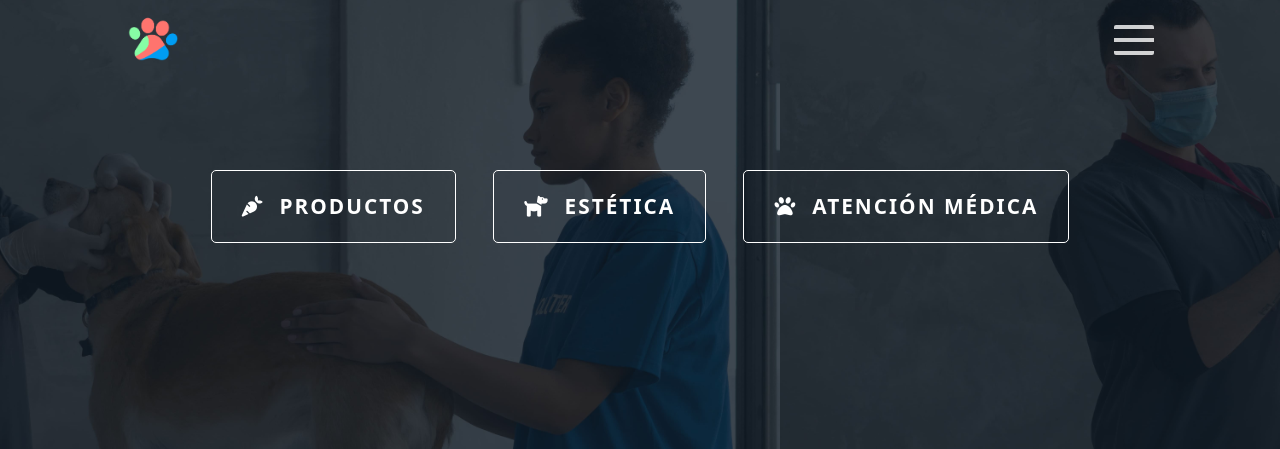
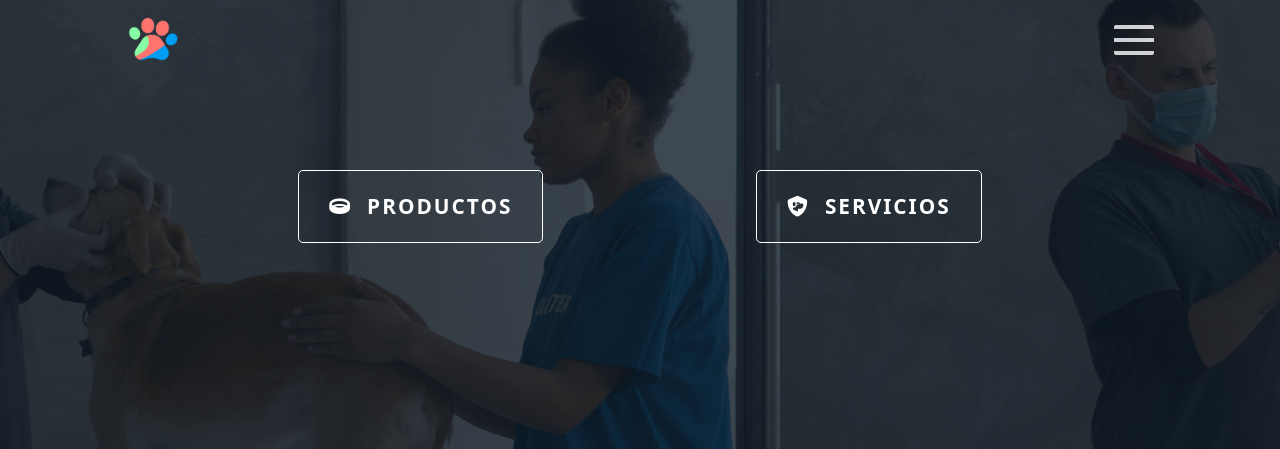
Before and after one commit to iDylaan/Veterinaria-dinamica, a PHP site: page / in a window 1280 px wide. Shown: the top 449 px of the page. Run offline with PHP 8.4, Linux system fonts and the light colour scheme; some libraries are stand-ins or nearby versions.

Commit message:
Cambio index SERVICIOS

```diff
--- a/includes/config/database.php
+++ b/includes/config/database.php
@@ -1,8 +1,8 @@
 <?php
 
 function conectarDB() : mysqli {
-    $db = mysqli_connect('localhost', 'id18726484_veterinariaadmin', 'M4FU(!\zJieA&VYt', 'id18726484_veterinaria');
-    // $db = mysqli_connect('localhost', 'root', '', 'veterinariadb');
+    // $db = mysqli_connect('localhost', 'id18726484_veterinariaadmin', 'M4FU(!\zJieA&VYt', 'id18726484_veterinaria');
+    $db = mysqli_connect('localhost', 'root', '', 'veterinariadb');
 
     if( !$db ) {
         echo "Error no se pudo conectar a la base de datos";
--- a/index.php
+++ b/index.php
@@ -58,16 +58,12 @@
             <section class="categorias-desktop">
                 <div class="categorias__container">
 
-                    <div class="categorias__productos"><i class="fa-solid fa-carrot"></i>
+                    <div class="categorias__productos"><i class="fa-solid fa-ring"></i>
                         <p>Productos</p>
                     </div>
-                    <div class="categorias__estetica"><i class="fa-solid fa-dog"></i>
-                        <p>Estética</p>
+                    <div class="categorias__estetica"><i class="fa-solid fa-shield-dog"></i>
+                        <p>Servicios</p>
                     </div>
-                    <div class="categorias__atencion-medica"><i class="fa-solid fa-paw"></i>
-                        <p>Atención Médica</p>
-                    </div>
-
                 </div>
             </section>
 
```
Also changed, not shown: pages/index_sesion.php (+3 -6 lines).
